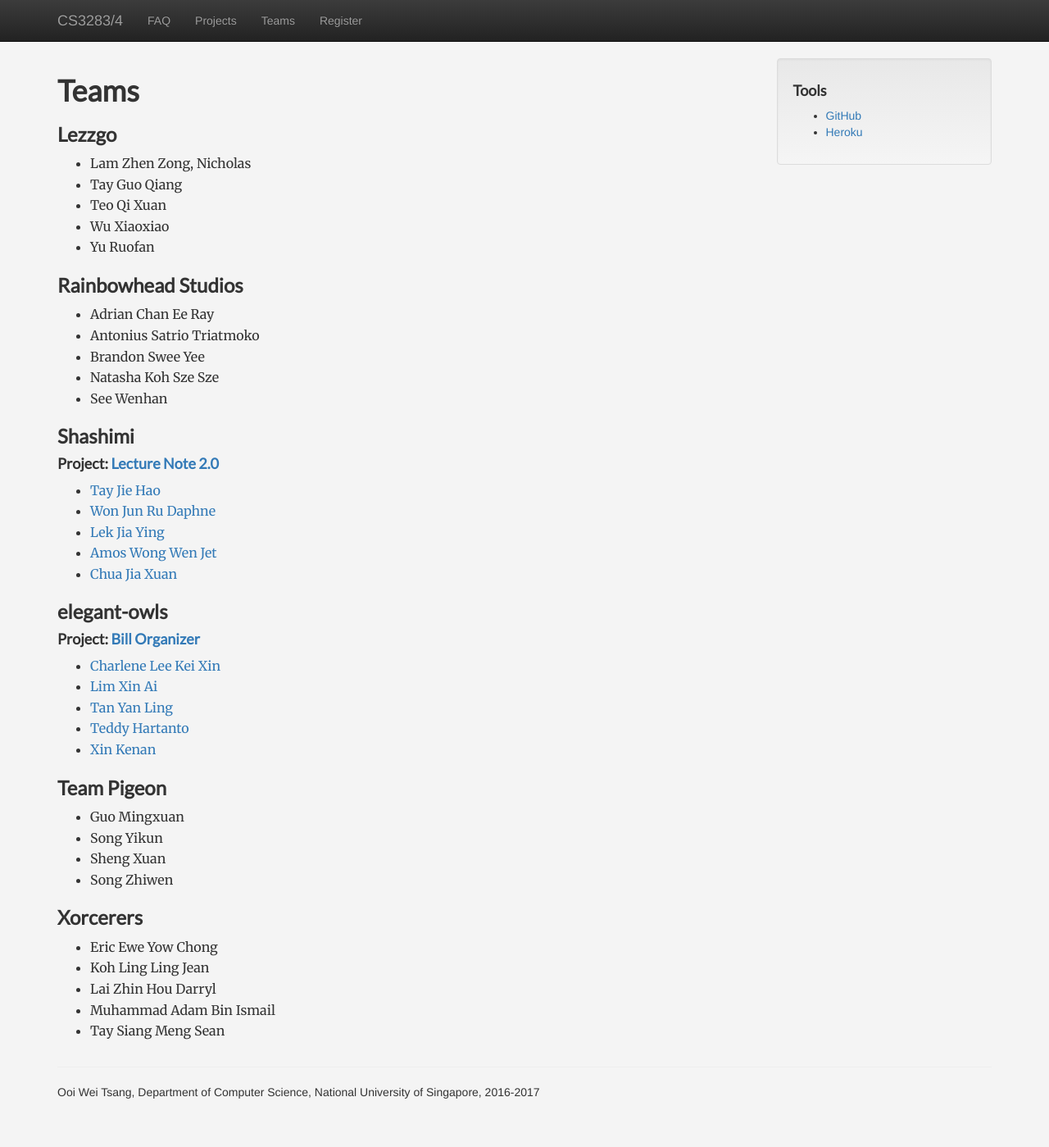
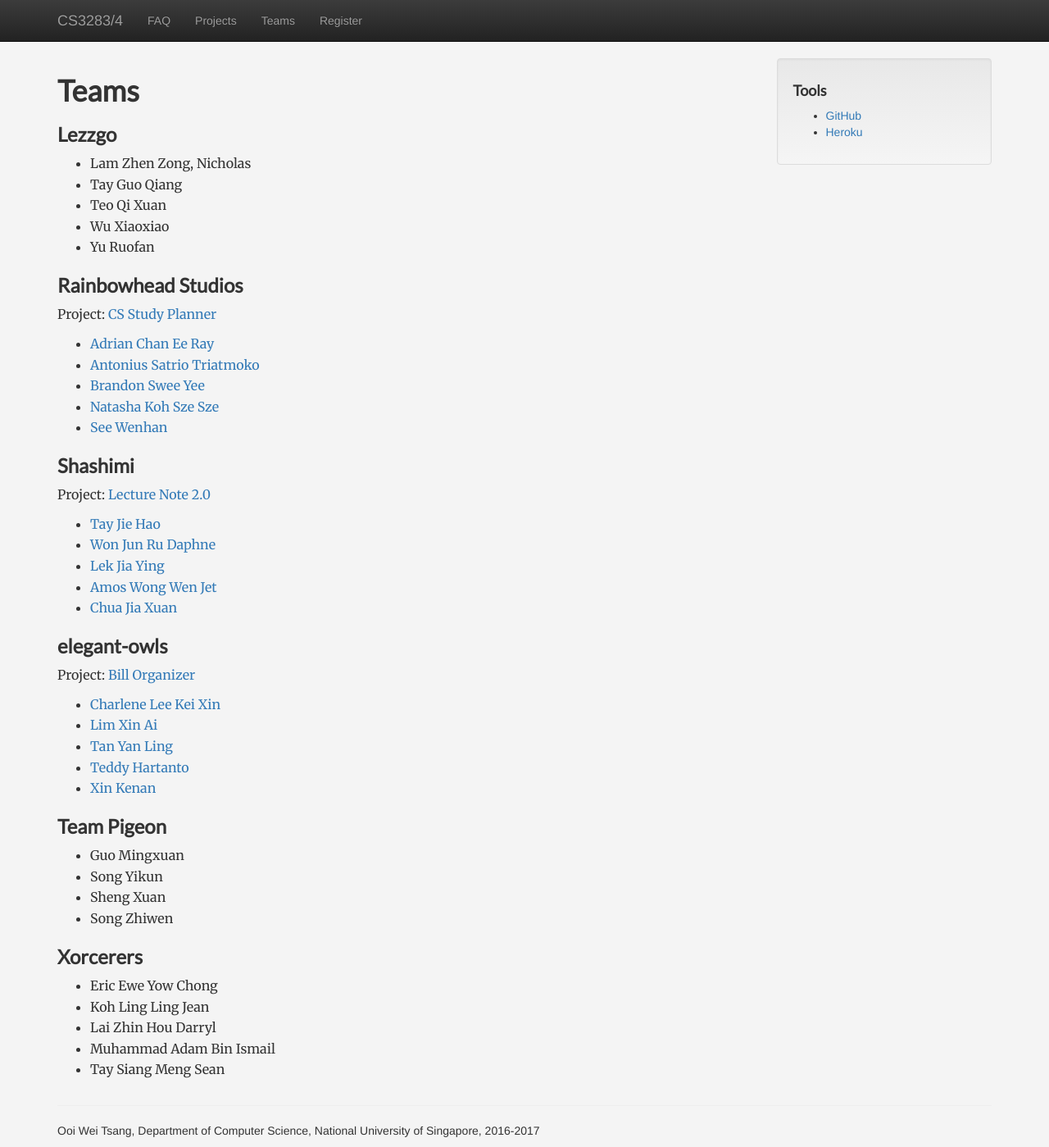
Before and after one commit to nus-mtp/1617, a Jekyll site: the page built from teams.md, in a window 1280 px wide. Shown: the whole page at 82% size. Built offline with Jekyll 4.4.1, drawn with Linux system fonts in a browser that asks for light colours; nearby versions of some CDN libraries; before the commit the page ends 1352 px from its top, so only the background shows below that.

Commit message:
Update teams.md

```diff
--- a/teams.md
+++ b/teams.md
@@ -15,14 +15,17 @@ title: Teams
 
 ### Rainbowhead Studios
 
-* Adrian Chan Ee Ray
-* Antonius Satrio Triatmoko
-* Brandon Swee Yee
-* Natasha Koh Sze Sze
-* See Wenhan
+Project: [CS Study Planner](https://github.com/nus-mtp/cs-study-planner)
+
+* [Adrian Chan Ee Ray](https://github.com/IamVacer)
+* [Antonius Satrio Triatmoko](https://github.com/Satrio1610)
+* [Brandon Swee Yee](https://github.com/bsweeyee)
+* [Natasha Koh Sze Sze](https://github.com/NatashaKSS)
+* [See Wenhan](https://github.com/walrys)
 
 ### Shashimi
-#### Project: [Lecture Note 2.0](https://github.com/nus-mtp/lecture-note-2.0)
+
+Project: [Lecture Note 2.0](https://github.com/nus-mtp/lecture-note-2.0)
 
 * [Tay Jie Hao](https://github.com/orgs/nus-mtp/people/tayjiehao)
 * [Won Jun Ru Daphne](https://github.com/orgs/nus-mtp/people/tharain)
```
Also changed, not shown: other parts of teams.md (+2 -1 lines).
